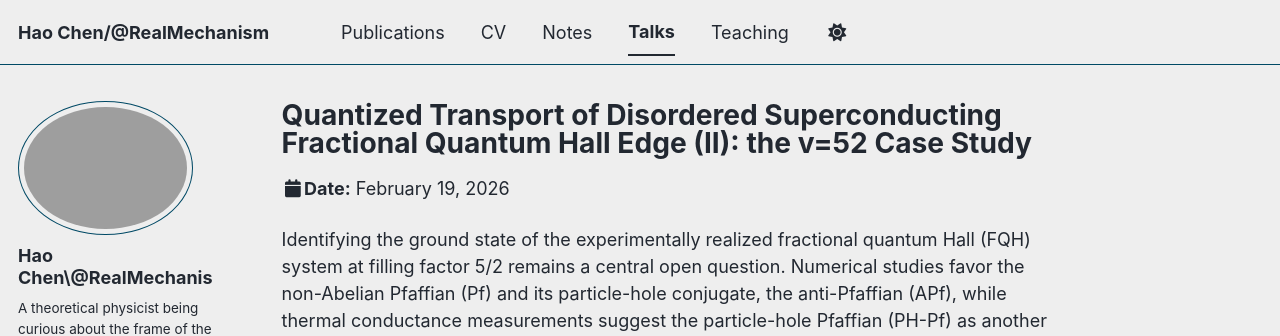
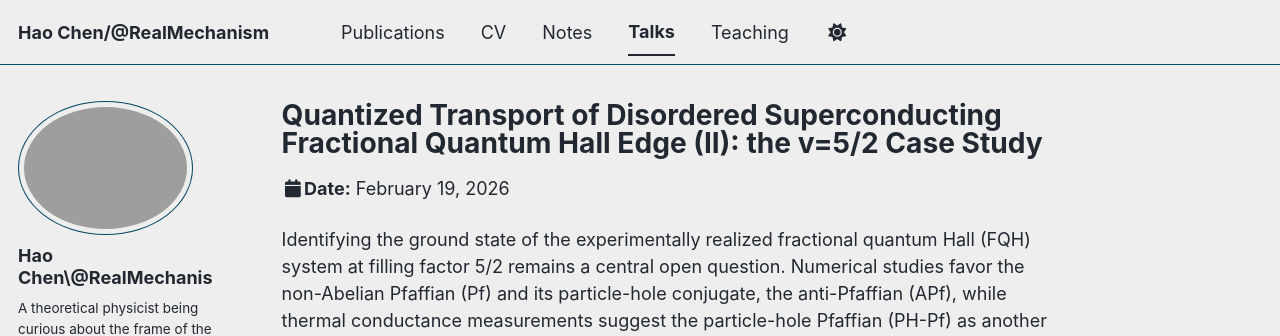
Before and after one commit to HCPrince/HCPrince.github.io, a Jekyll site: the page built from _talks/2026-02-19-APS.md, in a window 1280 px wide and 995 px high. Shown: the top 336 px of the window. Built offline with Jekyll 4.4.1, drawn with Linux system fonts in a browser that asks for light colours; some web fonts are replaced; a script bundle is joined from its source files by our own code; library files that are not in the unit come from our copies.

Commit message:
Fix title fraction in APS talk metadata

```diff
--- a/_talks/2026-02-19-APS.md
+++ b/_talks/2026-02-19-APS.md
@@ -1,5 +1,5 @@
 ---
-title: "Quantized Transport of Disordered Superconducting Fractional Quantum Hall Edge (II): the v=52 Case Study"
+title: "Quantized Transport of Disordered Superconducting Fractional Quantum Hall Edge (II): the v=5/2 Case Study"
 collection: talks
 type: "Conference proceedings talk"
 permalink: /talks/APS2026
```
